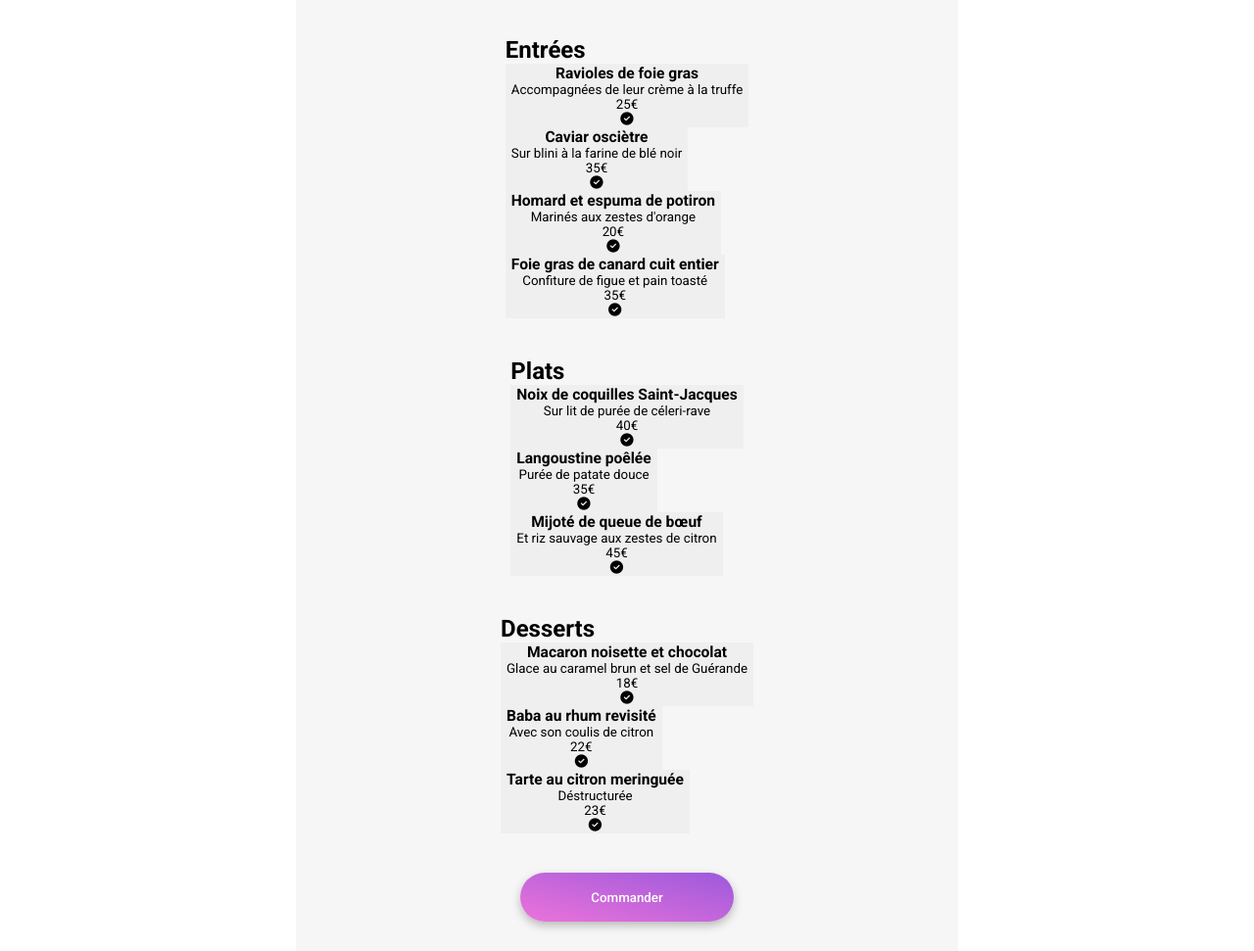
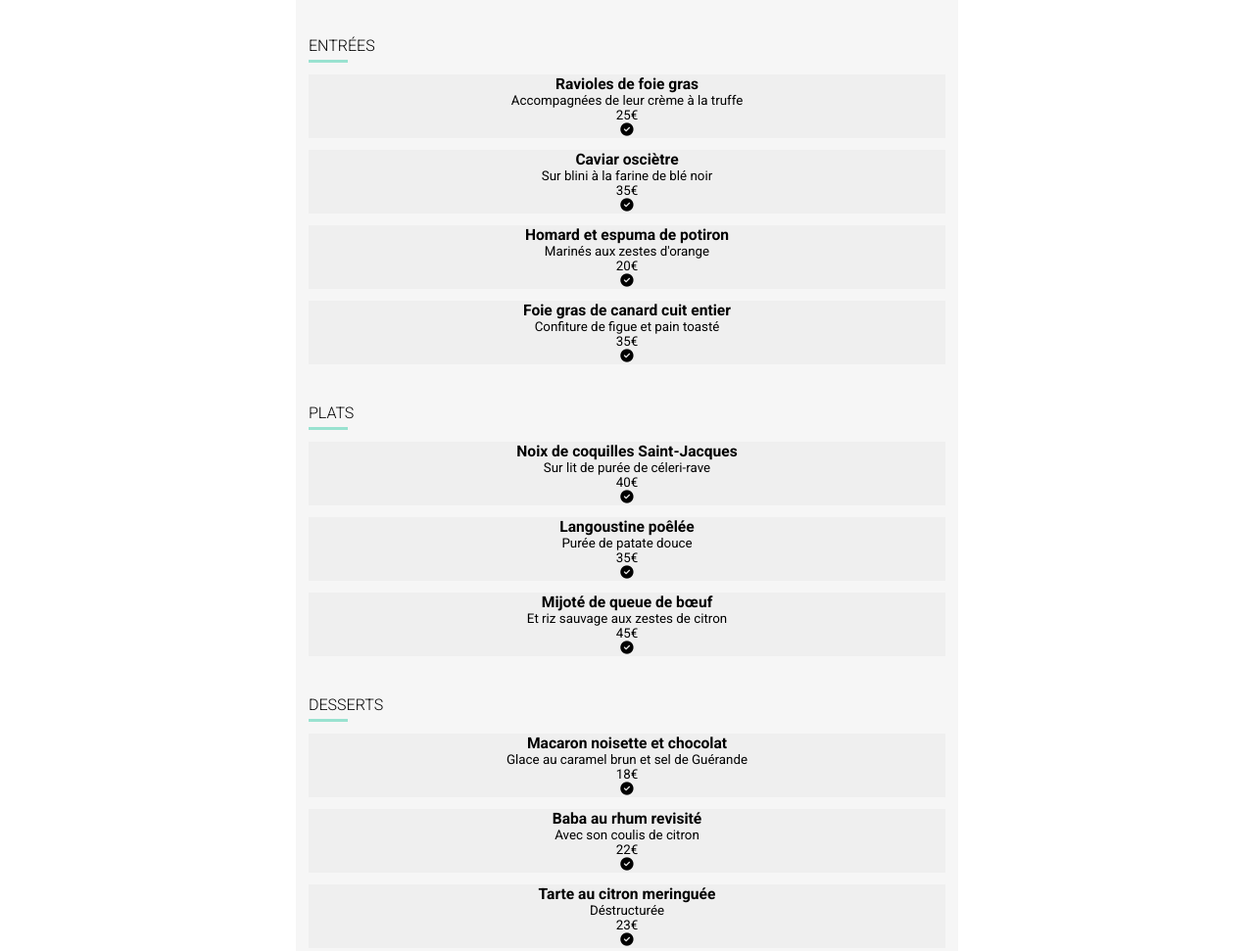
Before and after one commit to EvivNotrub/ohMyFood, a website: page restaurants/la_note_enchantee.html in a window 1280 px wide. Shown: the part 414-1385 px from the top of the page at 98% size. Drawn offline with Linux system fonts and the light colour scheme; a web font is replaced by a local one.

Commit message:
progress on menu layout

```diff
--- a/restaurants/la_note_enchantee.html
+++ b/restaurants/la_note_enchantee.html
@@ -24,9 +24,9 @@
                         <h1 class="menu__head__h1">La note enchantée</h1>
                         <i class="menu__head__heart fa-solid fa-heart"></i>
                     </section>
-                    <section >
-                        <h2>Entrées</h2>
-                        <div>
+                    <section class="menu__sect">
+                        <h2 class="menu__sect__h2">Entrées</h2>
+                        <div class="menu__sect__dishes">
                             <article>
                                 <button>
                                     <div>
@@ -69,9 +69,9 @@
                             </article>
                         </div>
                     </section>
-                    <section >
-                        <h2>Plats</h2>
-                        <div>
+                    <section class="menu__sect">
+                        <h2 class="menu__sect__h2">Plats</h2>
+                        <div class="menu__sect__dishes">
                             <article>
                                 <button>
                                     <div>
@@ -104,9 +104,9 @@
                             </article>
                         </div>
                     </section>
-                    <section >
-                        <h2>Desserts</h2>
-                        <div>
+                    <section class="menu__sect">
+                        <h2 class="menu__sect__h2">Desserts</h2>
+                        <div class="menu__sect__dishes">
                             <article>
                                 <button>
                                     <div>
--- a/sass/layout/_main_menu.scss
+++ b/sass/layout/_main_menu.scss
@@ -23,4 +23,29 @@
             @include heart-properties;
         }
     }
+    &__sect {
+        box-sizing: border-box;
+        width: 100%;
+        @include flex-clm;
+        gap: 12px;
+        &__h2 {
+            text-transform: uppercase;
+            font-weight: 300;
+            font-size: 1rem;
+            &:after {
+                content: "";
+                display: block;
+                width: 40px;
+                height: 5px;
+                border-bottom: 3px solid $highlight-color;
+            }
+        }
+        &__dishes {
+            @include flex-clm;
+            gap: 12px;
+            button {
+                width: 100%;
+            }
+        }
+    }
 }
```
Also changed, not shown: restaurants/a_la_francaise.html (+6 -6 lines), restaurants/la_palette_du_gout.html (+9 -9 lines), restaurants/le_delice_des_sens.html (+9 -9 lines), assets/CSS/style.css, 1 other file.
